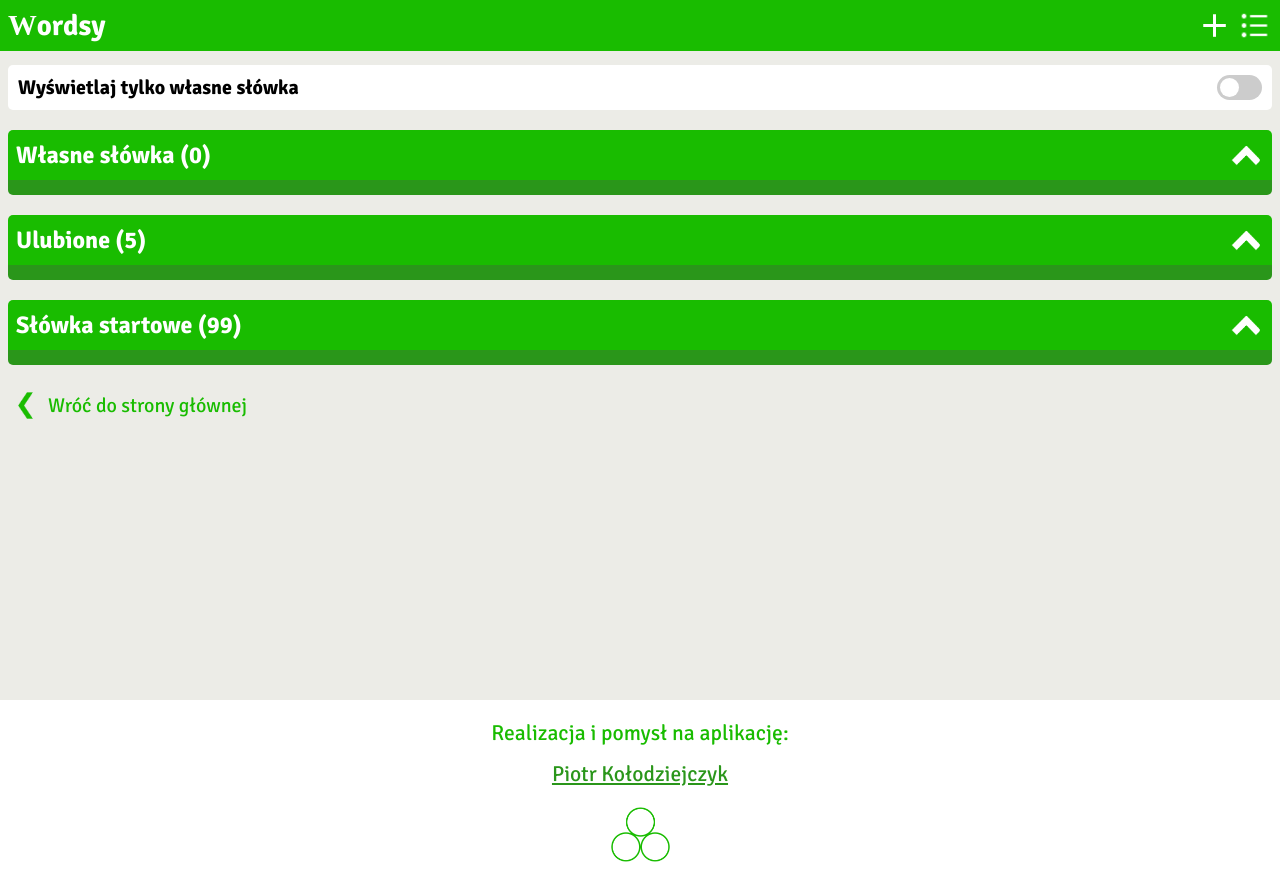
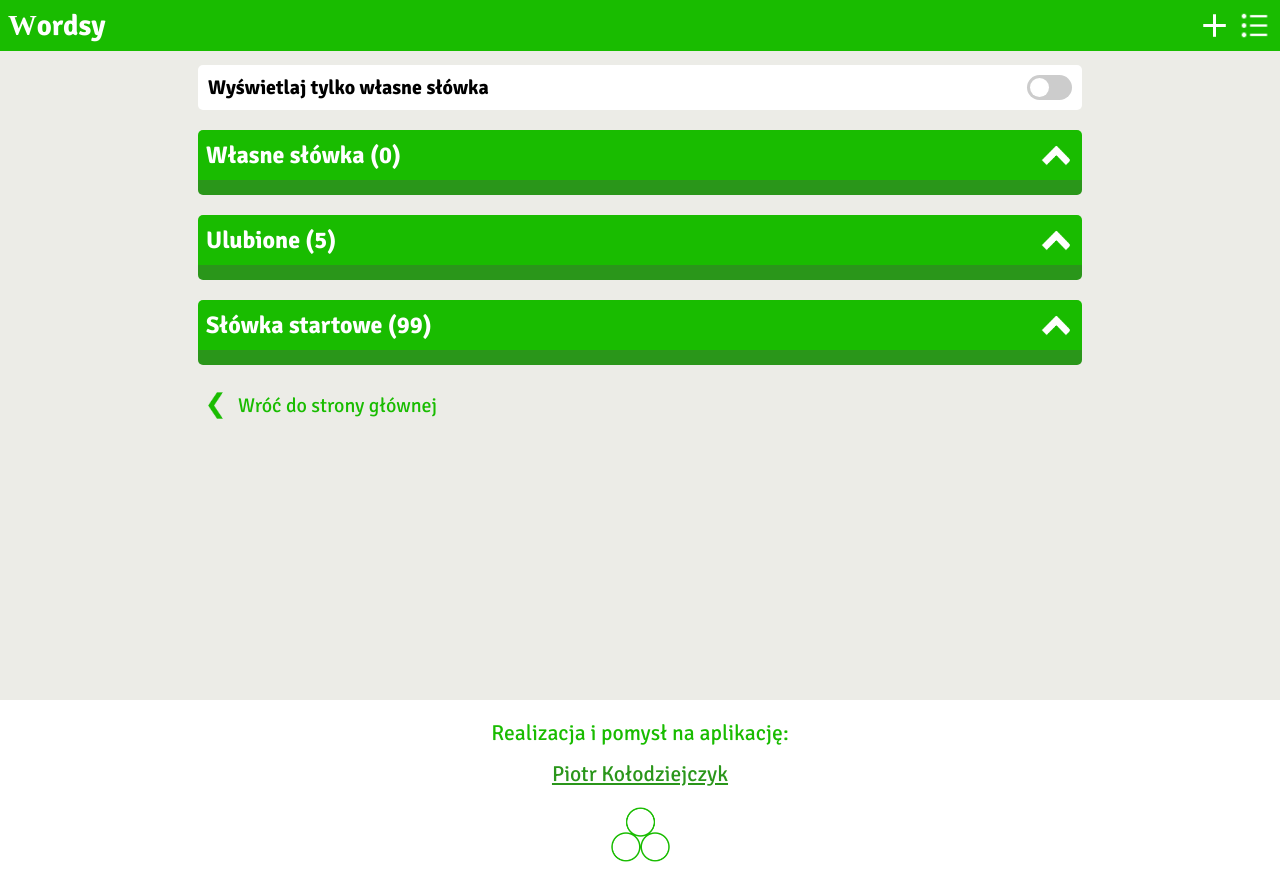
Before and after one commit to Piotrko64/wordsy, a Vue app: page /List in a window 1280 px wide. Built offline with nearby package versions, Linux system fonts and the light colour scheme; a web font is replaced by a local one; what v-wave would draw is missing.

Commit message:
✨feature: Change max-width for layout

```diff
--- a/src/layout/MainLayout.vue
+++ b/src/layout/MainLayout.vue
@@ -25,7 +25,7 @@ const { isActiveModal } = storeToRefs(useModalStore());
 
 <style scoped lang="scss">
 .maxWidth {
-   max-width: 1450px;
+   max-width: 900px;
    margin: auto;
 }
 .fade-enter-active {
```
